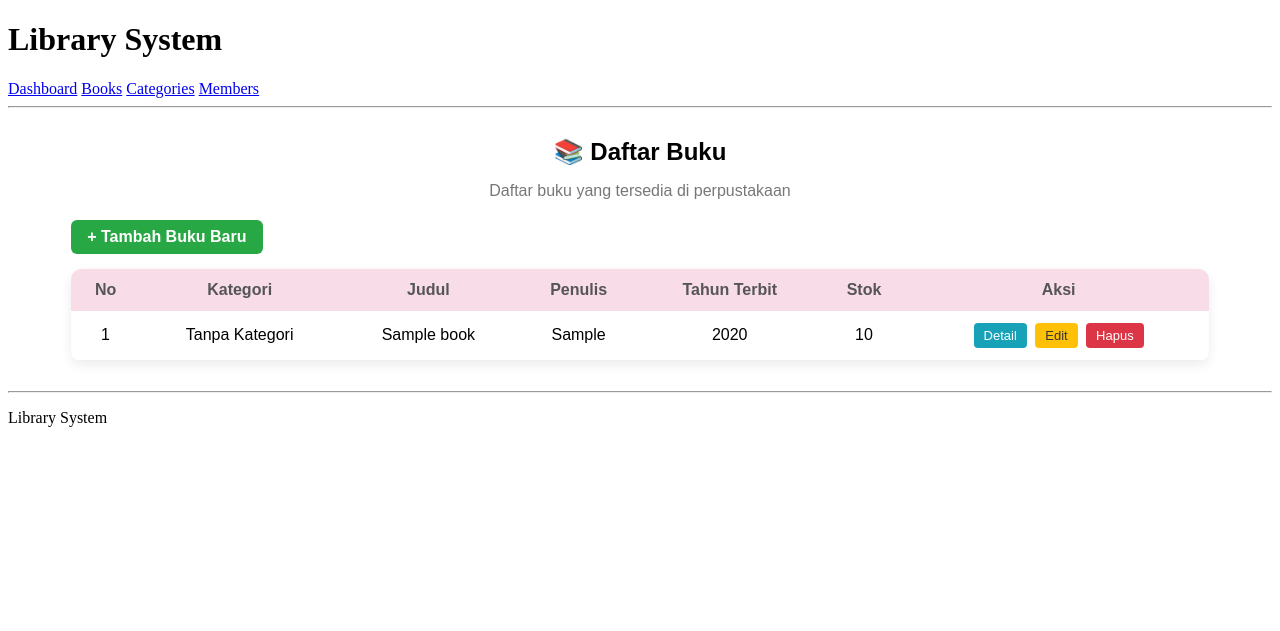
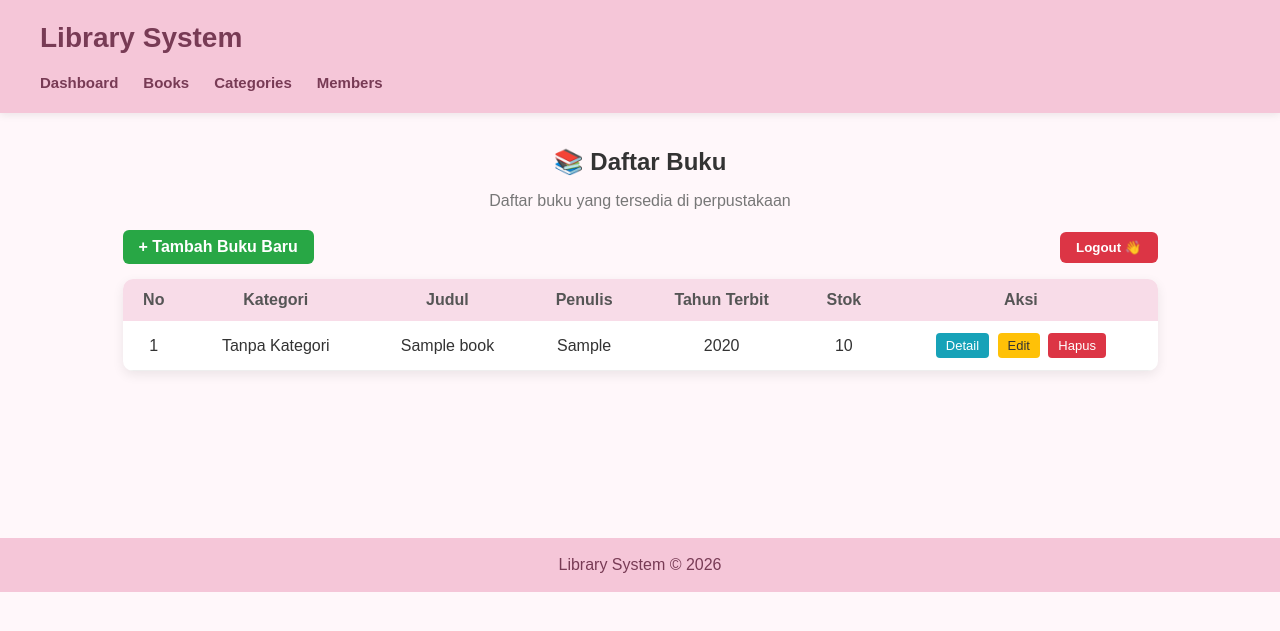
Before and after one commit to nissazarzetti-sys/library-system, a Laravel app: page /books in a window 1280 px wide. Shown: the top 631 px of the page. Run offline with Laravel 12, Linux system fonts and the light colour scheme; a user stored in the database is signed in; data comes from the database, SQL or seed files in the repository; tables that the repository leaves empty hold one stand-in row (values such as "Sample post"); data that the repository does not hold is empty.

Commit message:
Implementasi autentikasi login, logout, dan middleware auth

```diff
--- a/app/Http/Controllers/BookController.php
+++ b/app/Http/Controllers/BookController.php
@@ -3,97 +3,84 @@
 namespace App\Http\Controllers;
 
 use App\Models\Book;
-use App\Models\Category; // 1. Import Model Category
+use App\Models\Category;
 use Illuminate\Http\Request;
 
 class BookController extends Controller
 {
-    // 1. Tampilkan semua data buku beserta kategorinya (Read)
+    // 1. Menampilkan semua data buku
     public function index()
     {
-        // Menggunakan eager loading (with) agar query relational efisien
         $books = Book::with('category')->get();
+
         return view('books.index', compact('books'));
     }
 
-    // 2. Tampilkan form tambah buku beserta pilihan kategori (Create Form)
+    // 2. Menampilkan form tambah buku
     public function create()
     {
-        $categories = Category::all(); // Ambil semua data kategori dari DB
+        $categories = Category::all();
+
         return view('books.create', compact('categories'));
     }
 
-    // 3. Simpan data buku baru ke database (Store)
     public function store(Request $request)
     {
-        // Validasi diperketat termasuk penambahan category_id
-        $request->validate([
-            'category_id'  => 'required|exists:categories,id', // Kategori wajib ada di tabel categories
-            'judul'        => 'required|string|min:3|max:255',
-            'penulis'      => 'required|string|min:3|max:100',
-            'tahun_terbit' => 'required|integer|digits:4|min:1900|max:' . date('Y'),
+        $validated = $request->validate([
+            'category_id'  => 'required|exists:categories,id',
+            'judul'        => 'required|string|max:255',
+            'penulis'      => 'required|string|max:255',
+            'tahun_terbit' => 'required|integer',
             'stok'         => 'required|integer|min:0',
-        ], [
-            // Custom pesan error
-            'category_id.required' => 'Kategori buku wajib dipilih.',
-            'category_id.exists'   => 'Kategori yang dipilih tidak valid.',
-            'judul.required'        => 'Judul buku wajib diisi.',
-            'judul.min'             => 'Judul buku minimal harus 3 karakter.',
-            'penulis.required'      => 'Nama penulis wajib diisi.',
-            'penulis.min'           => 'Nama penulis minimal harus 3 karakter.',
-            'tahun_terbit.required' => 'Tahun terbit wajib diisi.',
-            'tahun_terbit.digits'   => 'Tahun terbit harus tepat 4 digit angka.',
-            'tahun_terbit.max'      => 'Tahun terbit tidak boleh melebihi tahun sekarang.',
-            'stok.required'         => 'Stok buku wajib diisi.',
-            'stok.min'              => 'Stok tidak boleh bernilai negatif.',
         ]);
 
-        Book::create($request->all());
+        Book::create($validated);
 
         return redirect()->route('books.index')->with('success', 'Buku berhasil ditambahkan!');
     }
 
-    // 4. Tampilkan detail satu buku beserta kategorinya (Show)
-    public function show($id)
+
+    // 4. Menampilkan detail buku
+    public function show(Book $book)
     {
-        $book = Book::with('category')->findOrFail($id);
         return view('books.show', compact('book'));
     }
 
-    // 5. Tampilkan form edit buku beserta pilihan kategori (Edit Form)
-    public function edit($id)
+    // 5. Menampilkan form edit buku
+    public function edit(Book $book)
     {
-        $book = Book::findOrFail($id);
-        $categories = Category::all(); // Ambil daftar kategori untuk dropdown edit
+        $categories = Category::all();
+
         return view('books.edit', compact('book', 'categories'));
     }
 
-    // 6. Update data buku di database (Update)
-    public function update(Request $request, $id)
+    // 6. Memperbarui data buku
+    public function update(Request $request, Book $book)
     {
         $request->validate([
-            'category_id'  => 'required|exists:categories,id',
-            'judul'        => 'required|string|min:3|max:255',
-            'penulis'      => 'required|string|min:3|max:100',
-            'tahun_terbit' => 'required|integer|digits:4|min:1900|max:' . date('Y'),
-            'stok'         => 'required|integer|min:0',
-        ], [
-            'category_id.required' => 'Kategori buku wajib dipilih.',
-            'category_id.exists'   => 'Kategori yang dipilih tidak valid.',
+            'category_id' => 'required|exists:categories,id',
+            'judul' => 'required|string|min:3|max:255',
+            'penulis' => 'required|string|min:3|max:100',
         ]);
 
-        $book = Book::findOrFail($id);
-        $book->update($request->all());
+        $book->update([
+            'category_id' => $request->category_id,
+            'judul' => $request->judul,
+            'penulis' => $request->penulis,
+        ]);
 
-        return redirect()->route('books.index')->with('success', 'Buku berhasil diperbarui!');
+        return redirect()
+            ->route('books.index')
+            ->with('success', 'Buku berhasil diperbarui!');
     }
 
-    // 7. Hapus data buku dari database (Delete)
-    public function destroy($id)
+    // 7. Menghapus buku
+    public function destroy(Book $book)
     {
-        $book = Book::findOrFail($id);
         $book->delete();
 
-        return redirect()->route('books.index')->with('success', 'Buku berhasil dihapus!');
+        return redirect()
+            ->route('books.index')
+            ->with('success', 'Buku berhasil dihapus!');
     }
 }
--- a/app/Models/Book.php
+++ b/app/Models/Book.php
@@ -2,16 +2,20 @@
 
 namespace App\Models;
 
-use Illuminate\Database\Eloquent\Factories\HasFactory;
 use Illuminate\Database\Eloquent\Model;
+use Illuminate\Database\Eloquent\Relations\BelongsTo;
 
 class Book extends Model
 {
-    use HasFactory;
+    protected $fillable = [
+        'category_id',
+        'judul',
+        'penulis',
+        'tahun_terbit',
+        'stok',
+    ];
 
-    protected $fillable = ['category_id', 'judul', 'penulis', 'tahun_terbit', 'stok'];
-
-    public function category()
+    public function category(): BelongsTo
     {
         return $this->belongsTo(Category::class);
     }
--- a/app/Models/category.php
+++ b/app/Models/category.php
@@ -2,16 +2,16 @@
 
 namespace App\Models;
 
-use Illuminate\Database\Eloquent\Factories\HasFactory;
 use Illuminate\Database\Eloquent\Model;
+use Illuminate\Database\Eloquent\Relations\HasMany;
 
 class Category extends Model
 {
-    use HasFactory;
+    protected $fillable = [
+        'nama_kategori',
+    ];
 
-    protected $fillable = ['nama_kategori'];
-
-    public function books()
+    public function books(): HasMany
     {
         return $this->hasMany(Book::class);
     }
--- a/database/seeders/DatabaseSeeder.php
+++ b/database/seeders/DatabaseSeeder.php
@@ -17,9 +17,8 @@ class DatabaseSeeder extends Seeder
     {
         // User::factory(10)->create();
 
-        User::factory()->create([
-            'name' => 'Test User',
-            'email' => 'test@example.com',
+        $this->call([
+            CategorySeeder::class,
         ]);
     }
 }
--- a/resources/views/books/create.blade.php
+++ b/resources/views/books/create.blade.php
@@ -28,7 +28,7 @@
                 <option value="">-- Pilih Kategori --</option>
                 @foreach($categories as $category)
                     <option value="{{ $category->id }}" {{ old('category_id') == $category->id ? 'selected' : '' }}>
-                        {{ $category->nama_kategori }}
+                        {{ $category->name }}
                     </option>
                 @endforeach
             </select>
--- a/resources/views/books/index.blade.php
+++ b/resources/views/books/index.blade.php
@@ -18,6 +18,12 @@
         color: #777;
         margin-bottom: 20px;
     }
+    .top-actions {
+        display: flex;
+        justify-content: space-between;
+        align-items: center;
+        margin-bottom: 15px;
+    }
     .btn-add {
         display: inline-block;
         background-color: #28a745;
@@ -25,8 +31,19 @@
         padding: 8px 16px;
         text-decoration: none;
         border-radius: 6px;
-        margin-bottom: 15px;
         font-weight: bold;
+    }
+    .btn-logout {
+        background-color: #dc3545;
+        color: white;
+        padding: 8px 16px;
+        border: none;
+        border-radius: 6px;
+        font-weight: bold;
+        cursor: pointer;
+    }
+    .btn-logout:hover {
+        background-color: #c82333;
     }
     .book-table {
         width: 100%;
@@ -82,7 +99,14 @@
         </div>
     @endif
 
-    <a href="{{ route('books.create') }}" class="btn-add">+ Tambah Buku Baru</a>
+    <div class="top-actions">
+        <a href="{{ route('books.create') }}" class="btn-add">+ Tambah Buku Baru</a>
+
+        <form action="{{ route('logout') }}" method="POST">
+            @csrf
+            <button type="submit" class="btn-logout" onclick="return confirm('Yakin ingin logout?')">Logout 👋</button>
+        </form>
+    </div>
 
     <table class="book-table">
         <thead>
--- a/resources/views/layouts/app.blade.php
+++ b/resources/views/layouts/app.blade.php
@@ -1,23 +1,166 @@
+
 <!DOCTYPE html>
-<html lang="en">
+<html lang="id">
 <head>
     <meta charset="UTF-8">
+    <meta name="viewport" content="width=device-width, initial-scale=1.0">
 
-    <title>
-        @yield('title')
-    </title>
+    <title>@yield('title', 'Library System')</title>
+
+    <style>
+        * {
+            box-sizing: border-box;
+        }
+
+        body {
+            margin: 0;
+            font-family: Arial, sans-serif;
+            background-color: #fff7fa;
+            color: #333;
+        }
+
+        header {
+            background-color: #f5c6d8;
+            padding: 22px 40px;
+            box-shadow: 0 2px 8px rgba(0, 0, 0, 0.08);
+        }
+
+        header h1 {
+            margin: 0 0 20px;
+            color: #783b55;
+            font-size: 28px;
+        }
+
+        nav {
+            display: flex;
+            gap: 25px;
+            flex-wrap: wrap;
+        }
+
+        nav a {
+            color: #783b55;
+            text-decoration: none;
+            font-weight: bold;
+            font-size: 15px;
+        }
+
+        nav a:hover {
+            color: #c04779;
+        }
+
+        main {
+            max-width: 1200px;
+            min-height: 350px;
+            margin: 35px auto;
+            padding: 0 25px;
+        }
+
+        .page-heading {
+            text-align: center;
+            margin-bottom: 30px;
+        }
+
+        .page-heading h2 {
+            color: #783b55;
+            font-size: 26px;
+        }
+
+        .page-heading p {
+            color: #777;
+            font-size: 15px;
+        }
+
+        .btn {
+            display: inline-block;
+            background-color: #28a745;
+            color: white;
+            padding: 10px 16px;
+            text-decoration: none;
+            border: none;
+            border-radius: 6px;
+            cursor: pointer;
+            margin-bottom: 15px;
+            font-size: 14px;
+        }
+
+        .btn:hover {
+            background-color: #218838;
+        }
+
+        .table-container {
+            background: white;
+            border-radius: 10px;
+            overflow-x: auto;
+            box-shadow: 0 4px 12px rgba(0, 0, 0, 0.08);
+        }
+
+        table {
+            width: 100%;
+            border-collapse: collapse;
+        }
+
+        th {
+            background-color: #f7dce7;
+            color: #654052;
+            padding: 14px;
+        }
+
+        td {
+            padding: 14px;
+            text-align: center;
+            border-bottom: 1px solid #eee;
+        }
+
+        tbody tr:hover {
+            background-color: #fff7fa;
+        }
+
+        input, select, textarea {
+            width: 100%;
+            padding: 10px;
+            margin: 8px 0 16px;
+            border: 1px solid #ddd;
+            border-radius: 5px;
+        }
+
+        footer {
+            background-color: #f5c6d8;
+            color: #783b55;
+            text-align: center;
+            padding: 18px;
+            margin-top: 40px;
+        }
+
+        footer p {
+            margin: 0;
+        }
+
+        @media (max-width: 600px) {
+            header {
+                padding: 20px;
+            }
+
+            main {
+                padding: 0 15px;
+            }
+
+            nav {
+                gap: 15px;
+            }
+        }
+    </style>
 </head>
+
 <body>
     <header>
         <h1>Library System</h1>
 
         <nav>
-            <a href="/dashboard">Dashboard</a>
-            <a href="/books">Books</a>
-            <a href="/categories">Categories</a>
-            <a href="/members">Members</a>
+            <a href="{{ url('/dashboard') }}">Dashboard</a>
+            <a href="{{ route('books.index') }}">Books</a>
+            <a href="{{ url('/categories') }}">Categories</a>
+            <a href="{{ url('/members') }}">Members</a>
         </nav>
-        <hr>
     </header>
 
     <main>
@@ -25,8 +168,7 @@
     </main>
 
     <footer>
-        <hr>
-        <p>Library System</p>
+        <p>Library System &copy; {{ date('Y') }}</p>
     </footer>
 </body>
 </html>
--- a/routes/web.php
+++ b/routes/web.php
@@ -1,22 +1,31 @@
 <?php
 
 use Illuminate\Support\Facades\Route;
+use App\Http\Controllers\AuthController;
 use App\Http\Controllers\BookController;
 use App\Http\Controllers\CategoriesController;
 use App\Http\Controllers\MemberController;
 use App\Http\Controllers\DashboardController;
 
+// Redirect halaman utama ke halaman login
 Route::get('/', function () {
-    return view('welcome');
+    return redirect()->route('login');
 });
 
-// Menggantikan route manual /books agar semua route CRUD (index, create, store, show, edit, update, destroy) langsung terdaftar otomatis
-Route::resource('books', BookController::class);
+// Route Autentikasi (Hanya untuk tamu / yang belum login)
+Route::middleware('guest')->group(function () {
+    Route::get('/login', [AuthController::class, 'showLoginForm'])->name('login');
+    Route::post('/login', [AuthController::class, 'login']);
+});
 
-Route::get('/categories', [CategoriesController::class, 'index']);
+// Route Terlindungi (Wajib login menggunakan middleware auth)
+Route::middleware('auth')->group(function () {
+    Route::post('/logout', [AuthController::class, 'logout'])->name('logout');
 
-Route::get('/members', [MemberController::class, 'index']);
-
-Route::get('/members/{id}', [MemberController::class, 'show']);
-
-Route::get('/dashboard', [DashboardController::class, 'index']);
+    // Semua halaman sistem perpustakaan
+    Route::resource('books', BookController::class);
+    Route::get('/categories', [CategoriesController::class, 'index']);
+    Route::get('/members', [MemberController::class, 'index']);
+    Route::get('/members/{id}', [MemberController::class, 'show']);
+    Route::get('/dashboard', [DashboardController::class, 'index']);
+});
```
Also changed, not shown: app/Http/Controllers/AuthController.php (added, +50 -0 lines), app/Http/Controllers/CategoriesController.php (+2 -7 lines), database/seeders/CategorySeeder.php (added, +28 -0 lines), database/seeders/UserSeeder.php (added, +20 -0 lines), resources/views/Auth/login.blade.php (added, +35 -0 lines), database/migrations/2026_09_28_000000_create_categories_table.php (added), database/migrations/2026_10_25_150730_add_category_id_to_books_table.php.
